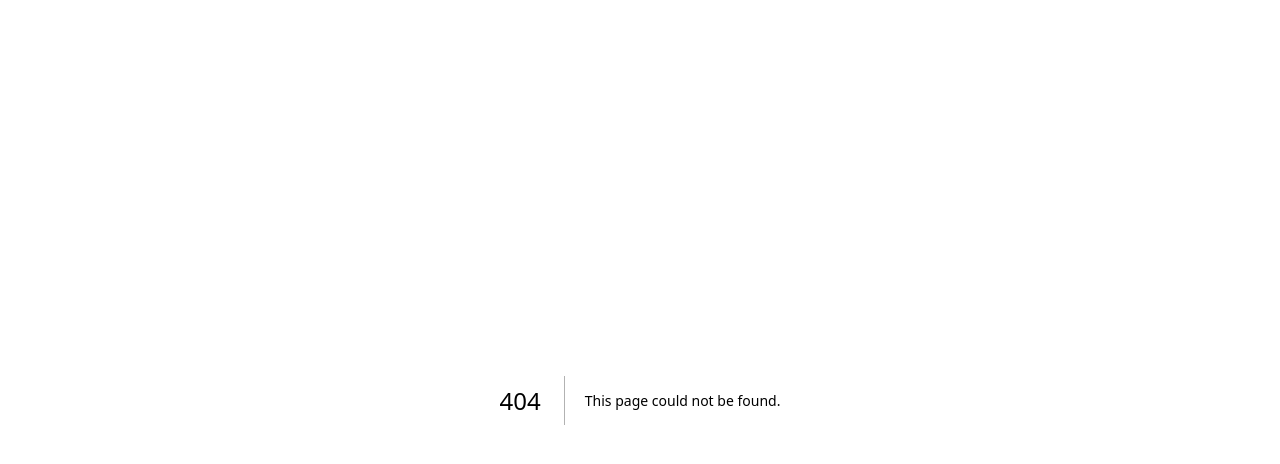
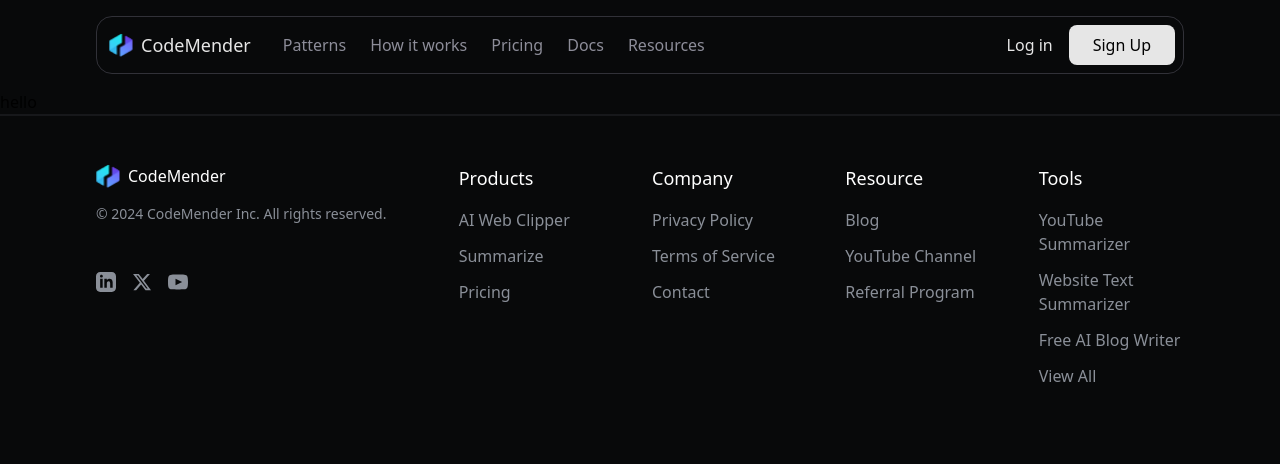
Before and after one commit to Reactify-Innovations/Code-Mender, a Next.js app: page /pages/pricing in a window 1280 px wide. Before the commit this address had no page. Shown: the top 464 px of the page. Built offline with nearby package versions, Linux system fonts and the light colour scheme.

Commit message:
updated sections

```diff
--- a/src/app/components/endingSection/sections.jsx
+++ b/src/app/components/endingSection/sections.jsx
@@ -3,7 +3,7 @@
 
     const Sections = () => {
     return (
-        <div className="text-white min-h-screen w-full max-w-[1200px] mx-auto p-4 xl:p-8 lg:p-12 flex flex-col items-center justify-center relative overflow-hidden">
+        <div id="how-it-works" className="text-white min-h-screen w-full max-w-[1200px] mx-auto p-4 xl:p-8 lg:p-12 flex flex-col items-center justify-center relative overflow-hidden">
         {/* Header */}
         <div className="text-center mb-12">
             <h1 className="text-2xl md:text-3xl lg:text-4xl font-bold mb-2">How it works</h1>
--- a/src/app/components/navbar/navbar.jsx
+++ b/src/app/components/navbar/navbar.jsx
@@ -22,17 +22,11 @@
 
         {/* Desktop Navigation Links */}
         <div className="hidden lg:flex space-x-6 ">
-        <div className="relative group">
-            <Link href="/products" className="text-[#8D8D99] hover:text-white flex items-center">
-            Products
-            <ChevronDown className="h-4 w-4 ml-1" />
-            </Link>
-        </div>
-        <Link href="/patterns" className="text-[#8D8D99] hover:text-white">Patterns</Link>
-        <Link href="/how-to-use" className="text-[#8D8D99] hover:text-white">How to use</Link>
-        <Link href="/pricing" className="text-[#8D8D99] hover:text-white">Pricing</Link>
-        <Link href="/docs" className="text-[#8D8D99] hover:text-white">Docs</Link>
-        <Link href="/resources" className="text-[#8D8D99] hover:text-white">Resources</Link>
+        <a href="#patterns" className="text-[#8D8D99] hover:text-white cursor-pointer">Patterns</a>
+        <a href="#how-it-works" className="text-[#8D8D99] hover:text-white cursor-pointer">How it works</a>
+        <a href="#pricing" className="text-[#8D8D99] hover:text-white cursor-pointer">Pricing</a>
+        <a href="#docs" className="text-[#8D8D99] hover:text-white cursor-pointer">Docs</a>
+        <a href="#resources" className="text-[#8D8D99] hover:text-white cursor-pointer">Resources</a>
         </div>
     </div>
 
@@ -94,49 +88,49 @@
 
         {/* Mobile Navigation Links */}
         <div className="flex flex-col space-y-4 mt-6 px-2">
-        <Link
-            href="/products"
+        <a
+            href="#products"
             className="text-[#8D8D99] hover:text-white flex items-center justify-between"
             onClick={() => setIsOpen(false)}
         >
             Products
             <ChevronDown className="h-4 w-4" />
-        </Link>
-        <Link
-            href="/patterns"
+        </a>
+        <a
+            href="#patterns"
             className="text-[#8D8D99] hover:text-white"
             onClick={() => setIsOpen(false)}
         >
             Patterns
-        </Link>
-        <Link
-            href="/how-to-use"
+        </a>
+        <a
+            href="#how-it-works"
             className="text-[#8D8D99] hover:text-white"
             onClick={() => setIsOpen(false)}
         >
             How to use
-        </Link>
-        <Link
-            href="/pricing"
+        </a>
+        <a
+            href="#pricing"
             className="text-[#8D8D99] hover:text-white"
             onClick={() => setIsOpen(false)}
         >
             Pricing
-        </Link>
-        <Link
-            href="/docs"
+        </a>
+        <a
+            href="#docs"
             className="text-[#8D8D99] hover:text-white"
             onClick={() => setIsOpen(false)}
         >
             Docs
-        </Link>
-        <Link
-            href="/resources"
+        </a>
+        <a
+            href="#resources"
             className="text-[#8D8D99] hover:text-white"
             onClick={() => setIsOpen(false)}
         >
             Resources
-        </Link>
+        </a>
         </div>
     </div>
     </div>
--- a/src/app/components/pattern-examples/pattern.jsx
+++ b/src/app/components/pattern-examples/pattern.jsx
@@ -93,6 +93,7 @@
 
 return (
 <motion.div
+    id="patterns"
     initial={{ opacity: 0, y: 30 }}
     whileInView={{ opacity: 1, y: 0 }}
     transition={{ duration: 0.8 }}
--- a/src/app/globals.css
+++ b/src/app/globals.css
@@ -31,3 +31,7 @@
     animation: scrollRight 10s linear infinite;
     white-space: nowrap;
 }
+
+html {
+  scroll-behavior: smooth;
+}
--- /dev/null
+++ b/src/app/pages/pricing/page.jsx
@@ -0,0 +1,22 @@
+"use client"
+
+import Navbar from "@/app/components/navbar/navbar"
+
+import Footer from "@/app/components/footer/footer"
+
+const Pricing = () => {
+
+
+    return (
+        <>
+        <Navbar/>
+
+        <div className="max-h-[80%]">hello</div>
+
+        <Footer/>
+        </>
+    );
+};
+
+
+export default Pricing;
```
